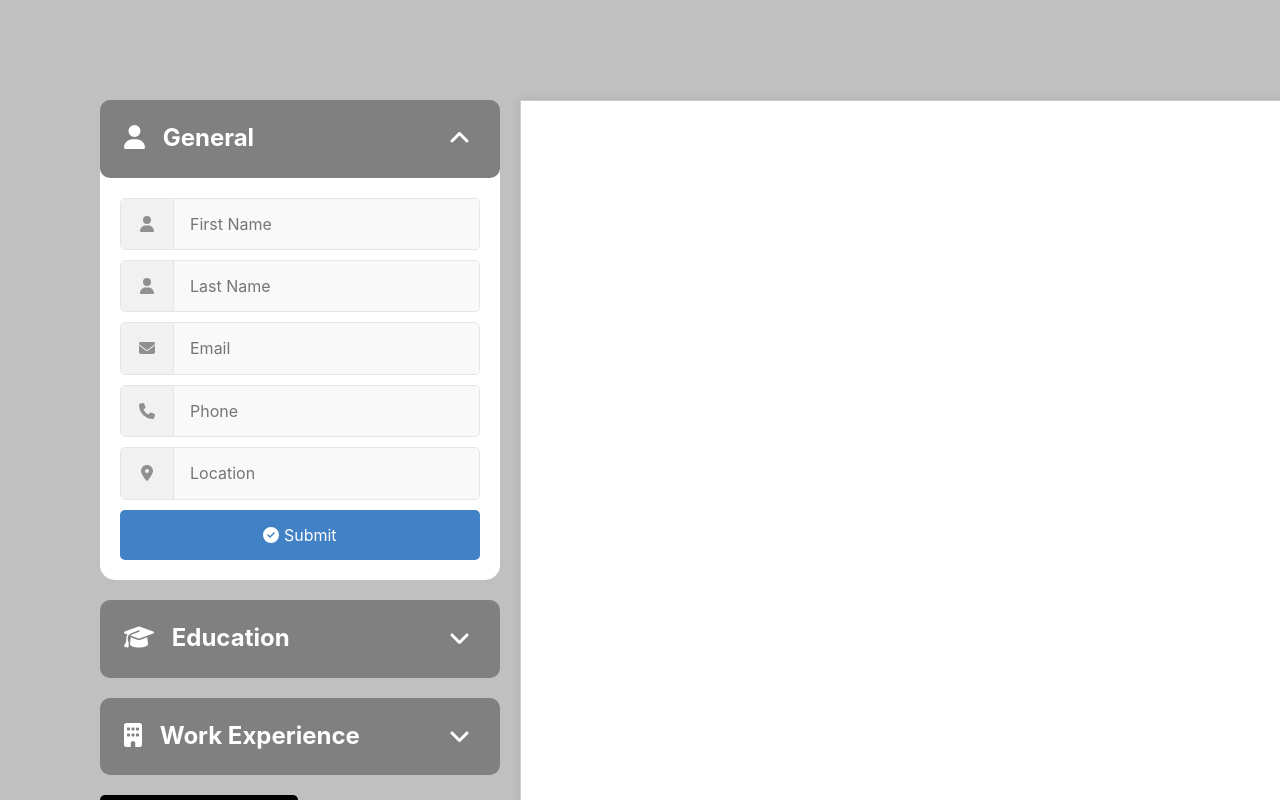
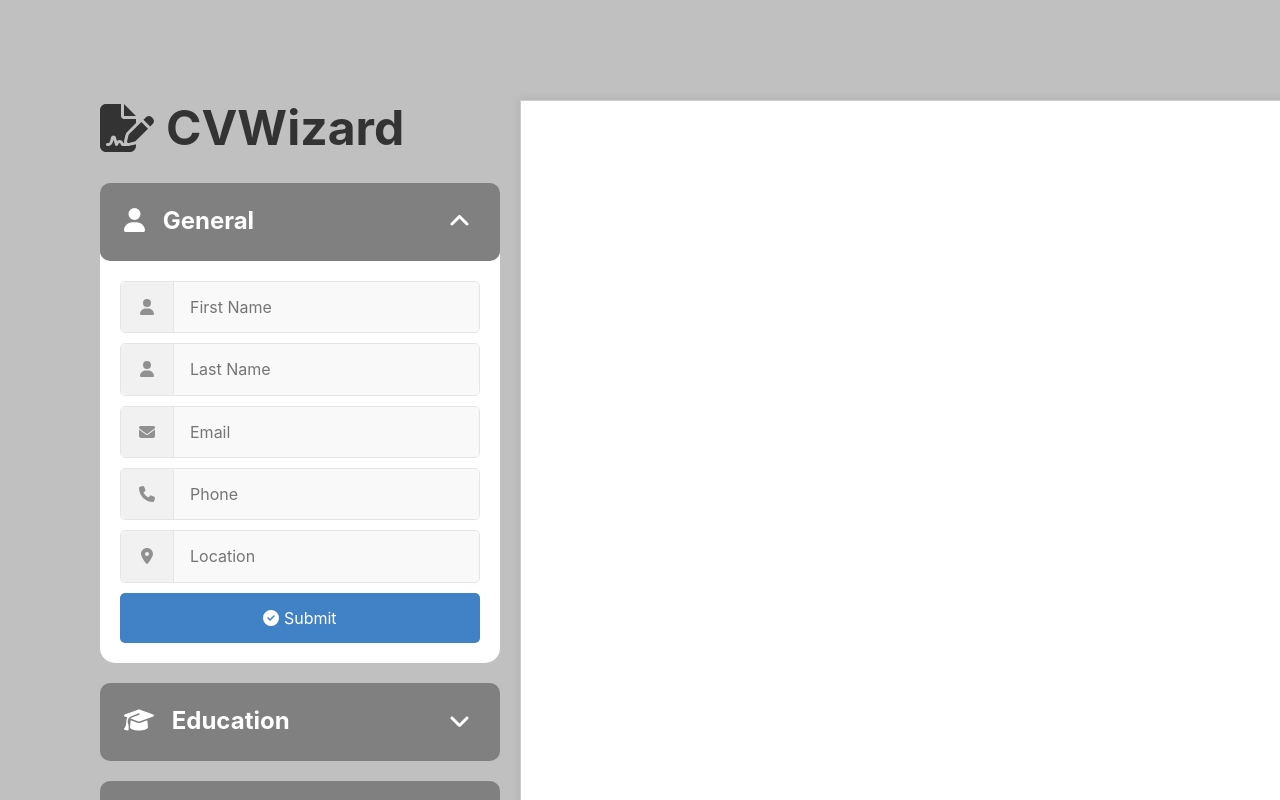
Before and after one commit to djsereno/CV-Application, a React (Vite) app: page / in a window 1280 px wide. Built offline with nearby package versions, Linux system fonts and the light colour scheme.

Commit message:
Add page title

```diff
--- a/index.html
+++ b/index.html
@@ -4,7 +4,7 @@
     <meta charset="UTF-8" />
     <link rel="icon" type="image/png" href="./src/assets/favicon.png" />
     <meta name="viewport" content="width=device-width, initial-scale=1.0" />
-    <title>CV Application</title>
+    <title>CVWizard</title>
   </head>
   <body>
     <div id="root"></div>
--- a/src/App.jsx
+++ b/src/App.jsx
@@ -13,7 +13,6 @@ import { v4 as getUniqueId } from 'uuid';
 
 // TO DO:
 // - Fix issue when deleting a previously submitted entry with a form actively open
-// - Fix issue with LoadExampleData and keys
 
 function App() {
   const [openStatus, setOpenStatus] = useState([true, false, false]);
@@ -92,6 +91,10 @@ function App() {
   return (
     <>
       <div id="dropdown-container">
+        <h1 id="title">
+          <FontAwesomeIcon icon="fa-solid fa-file-signature" />
+          CVWizard
+        </h1>
         {formProps.map((dropdownProps, index) => (
           <Dropdown
             key={dropdownProps.id}
--- a/src/Dropdown.scss
+++ b/src/Dropdown.scss
@@ -3,6 +3,15 @@
   flex-direction: column;
   gap: 20px;
   font-family: Inter, system-ui, Avenir, Helvetica, Arial, sans-serif;
+}
+
+#title {
+  display: flex;
+  align-items: center;
+  gap: 0.25em;
+  font-size: 3em;
+  margin: 0 0 0.5rem;
+  color: #333333;
 }
 
 .dropdown-module {
@@ -38,7 +47,7 @@ button:hover {
 .section-container {
   margin: 20px;
   max-height: 600px;
-  overflow-y:auto;
+  overflow-y: auto;
 }
 
 .subsection-container:first-of-type {
--- a/src/icons.js
+++ b/src/icons.js
@@ -18,7 +18,8 @@ import {
   faPencil,
   faTrashCan,
   faCirclePlus,
-  faFileImport
+  faFileImport,
+  faFileSignature
 } from '@fortawesome/free-solid-svg-icons';
 
 library.add(
@@ -40,5 +41,6 @@ library.add(
   faPencil,
   faTrashCan,
   faCirclePlus,
-  faFileImport
+  faFileImport,
+  faFileSignature
 );
```
